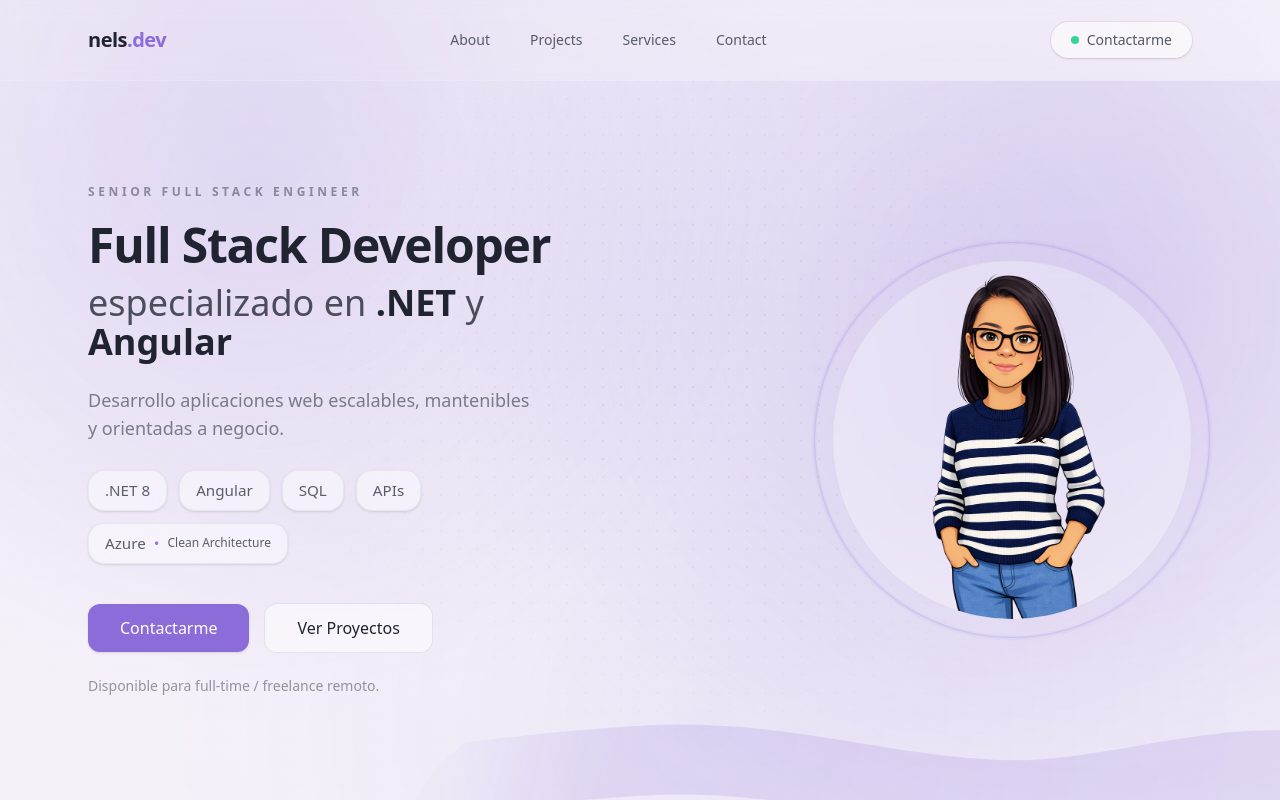
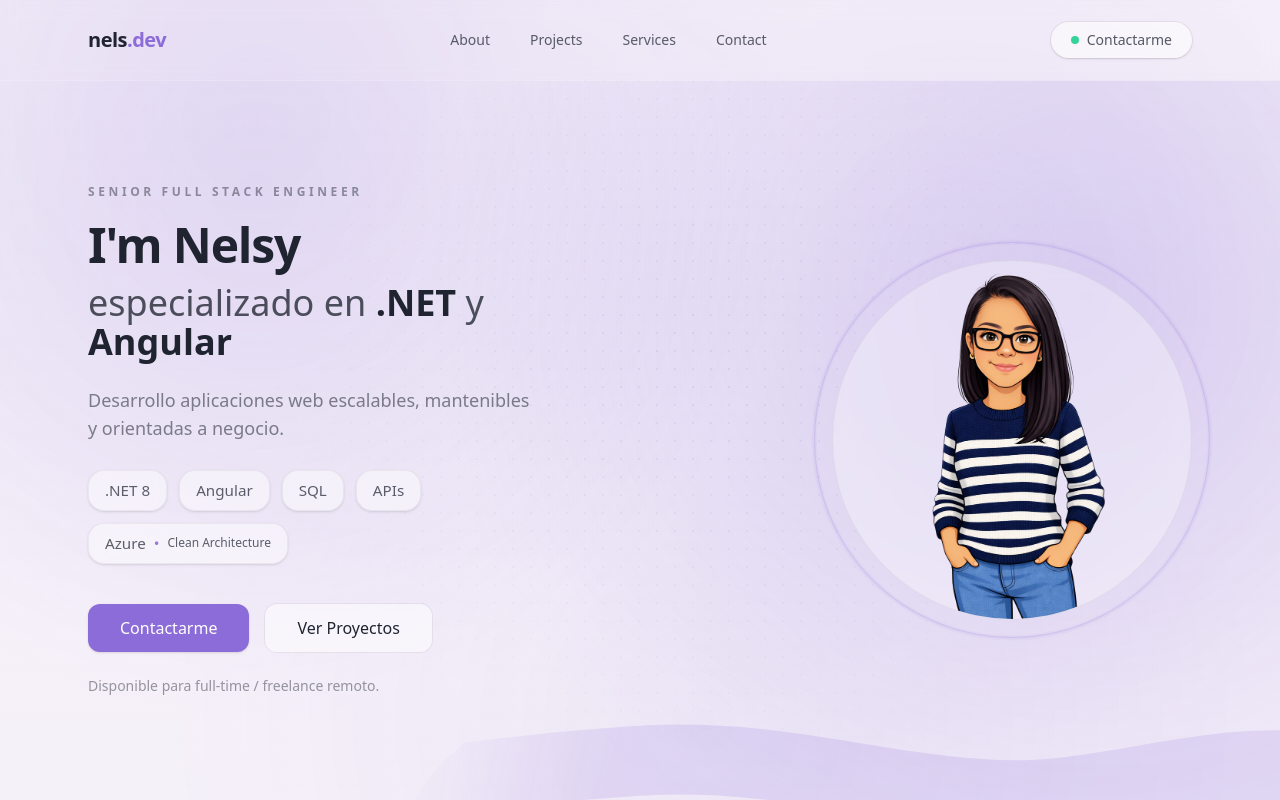
Before and after one commit to nelsybarreto/nels-portfolio, an Angular app in the folder frontend/: page / in a window 1280 px wide. Shown: the top 800 px of the page. Built offline with nearby package versions, Linux system fonts and the light colour scheme.

Commit message:
edit: name

```diff
--- a/frontend/src/app/features/home/sections/hero-section/hero-section.html
+++ b/frontend/src/app/features/home/sections/hero-section/hero-section.html
@@ -27,7 +27,7 @@
       <div>
         <div class="kicker">SENIOR FULL STACK ENGINEER</div>
 
-        <h1 class="title">Full Stack Developer</h1>
+        <h1 class="title">I'm Nelsy</h1>
 
         <h2 class="subtitle">
           especializado en <span class="strong">.NET</span> y <span class="strong">Angular</span>
```
